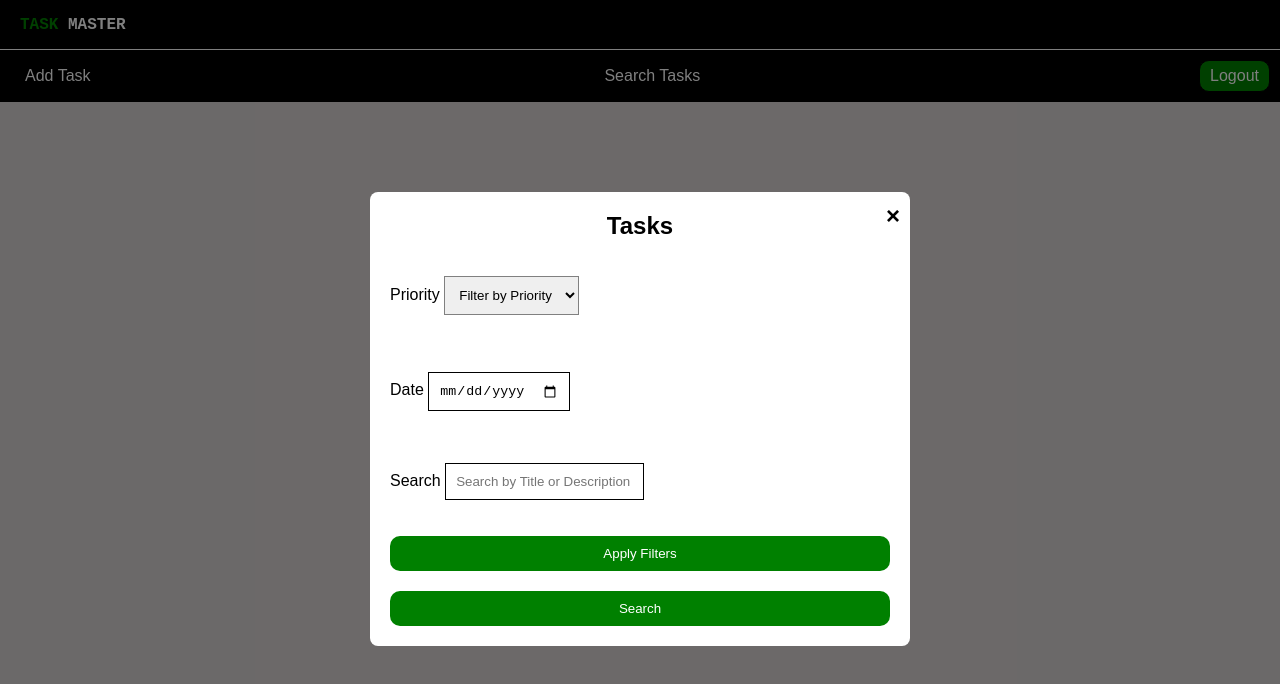
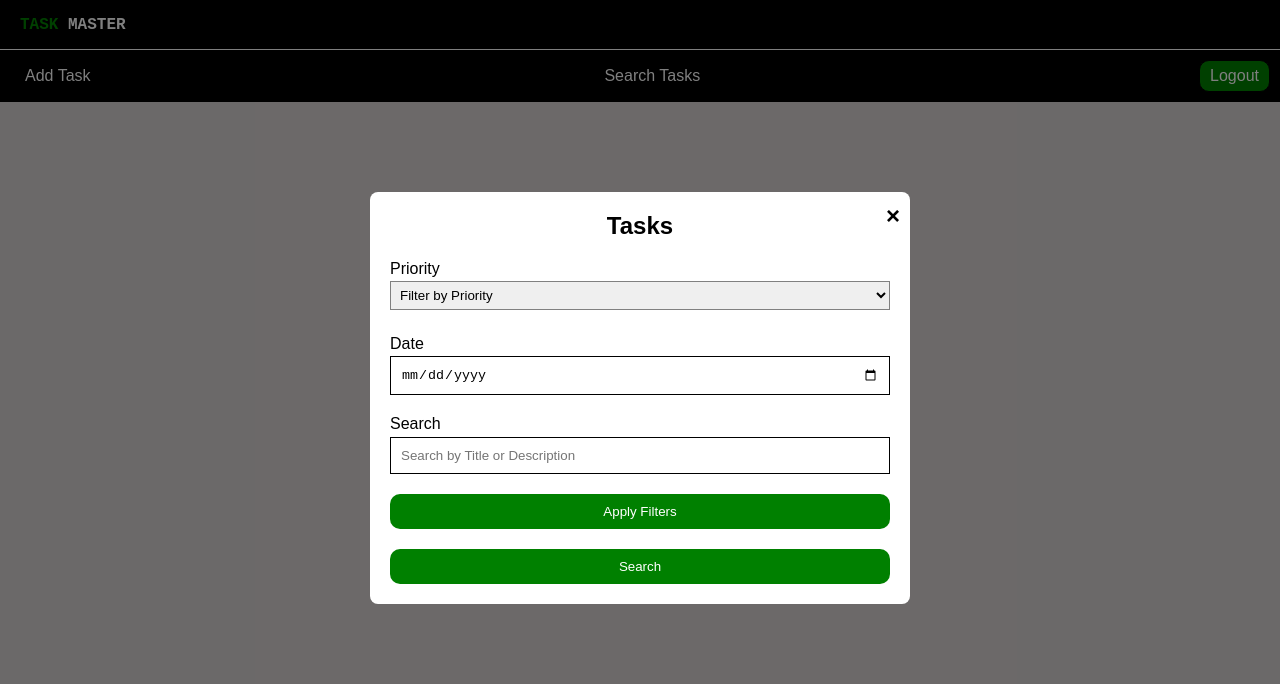
Before and after one commit to bigimann/Taskmaster-App, a website: page public/tasks.html in a window 1280 px wide. Both pictures are taken after a click on the button "Search Tasks". Drawn offline with Linux system fonts and the light colour scheme.

Commit message:
modified:   public/css/tasks.css

```diff
--- a/public/css/tasks.css
+++ b/public/css/tasks.css
@@ -173,7 +173,7 @@ h2 {
 }
 
 .task-card {
-  background-color: aliceblue;
+  background-color: white;
   color: black;
   padding: 0.6rem;
   border-radius: 10px;
@@ -252,10 +252,18 @@ h2 {
   margin: 0 0 0 1.5rem;
 }
 
+.form {
+  display: flex;
+  flex-direction: column;
+  gap: 0.2rem;
+  margin-bottom: 0;
+  margin-top: 0;
+}
+
 .editForm input,
 select,
 textarea {
-  padding: 10px;
+  padding: 5px;
   margin-bottom: 0.3rem;
   border: 1px solid gray;
 }
```
